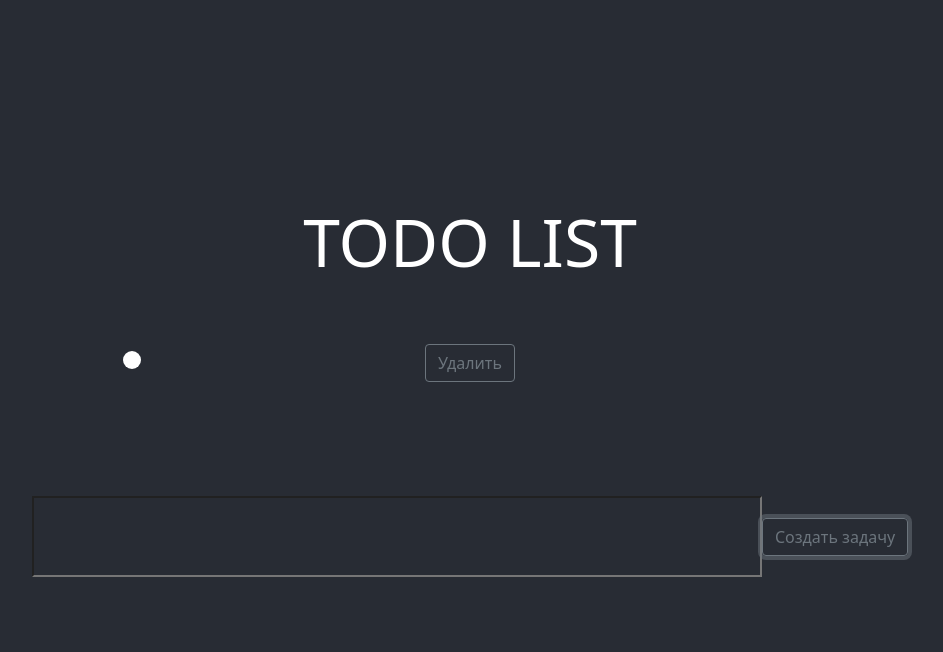
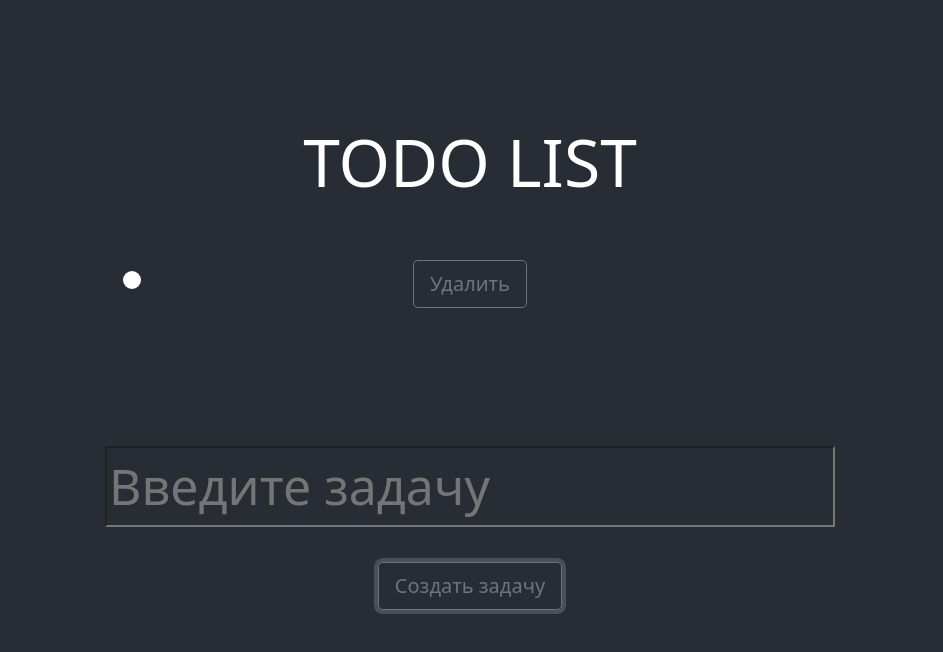
Before and after one commit to yrsolanaratonmi/todo-list, a React (Create React App) app: page / in a window 1280 px wide. Both pictures are taken after a click on the button "Создать задачу". Shown: the top 652 px of the page, without its empty margins (170-1113 px from the left). Built offline with nearby package versions, Linux system fonts and the light colour scheme.

Commit message:
чутьчуть стилей накинул

```diff
--- a/package.json
+++ b/package.json
@@ -7,6 +7,7 @@
     "@testing-library/react": "^13.3.0",
     "@testing-library/user-event": "^13.5.0",
     "bootstrap": "^5.1.3",
+    "jquery": "^3.6.0",
     "react": "^18.1.0",
     "react-bootstrap": "^2.4.0",
     "react-dom": "^18.1.0",
--- a/src/UI/TasksBlock.js
+++ b/src/UI/TasksBlock.js
@@ -1,20 +1,24 @@
 import styles from './tasksblock.module.css'
 import React from "react";
 
+
+let inputGroup = `${styles.main} + "input-group mb-3"`
 
 let myStyle = `${styles.color} + "list-group-item"`
 
 let StyleForInput = `${styles.aboba} + "form-control"`
 
+
 let TasksBlock = (props) => {
 
     props.info.tasksInfo = props.info.tasksInfo
         .filter(element => !(element.isDeleting))
+
     let CurrentTasks = props.info.tasksInfo
 
     let AllTasks = CurrentTasks
         .map(el => <li className={myStyle}>{el.text}
-            <button className="btn btn-outline-secondary" onClick={()=>{
+            <button className="btn btn-outline-secondary btn-lg" type="button"  onClick={() => {
                 el.isDeleting = true
                 console.log(el.text)
                 console.log(el.isDeleting)
@@ -33,15 +37,17 @@ let TasksBlock = (props) => {
     }
 
 
-
     return (
-        <div className={styles.main}>
+        <div className={inputGroup}>
             <ul className="list-group">
                 {AllTasks}
             </ul>
-            <div>
-                <input ref={a} className={StyleForInput}></input>
-                <button className="btn btn-outline-secondary" type="button" onClick={func}>Создать задачу</button>
+            <div className={inputGroup} >
+                <input ref={a} className={StyleForInput} placeholder="Введите задачу" aria-label = "Recipient's username" aria-describedby = "basic-addon2"></input>
+                <div className='input-group-append'>
+                    <button className="btn btn-outline-secondary btn-lg" type="button" onClick={func}>Создать задачу</button>
+                </div>
+
             </div>
         </div>
     )
```
Also changed, not shown: src/UI/tasksblock.module.css (line endings or trailing spaces), 1 other file (tests, documents, lock files or other folders).
